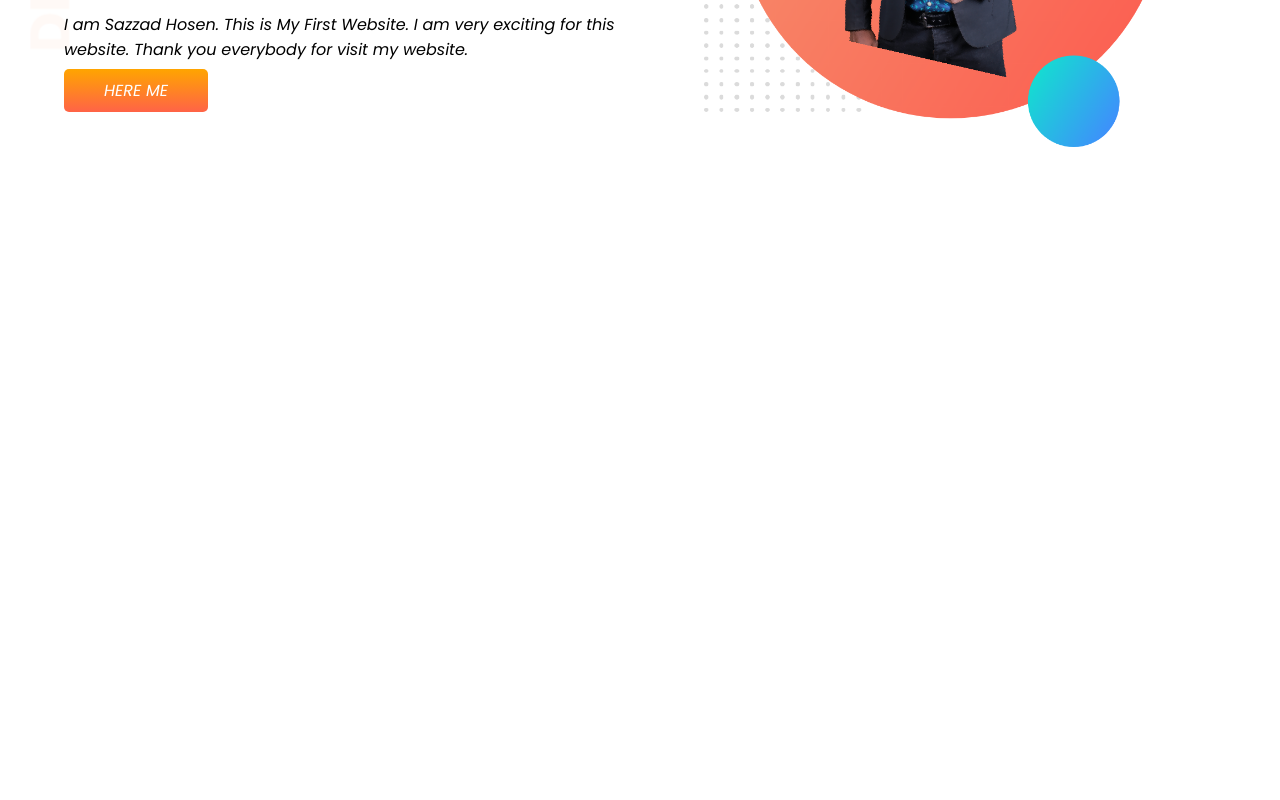
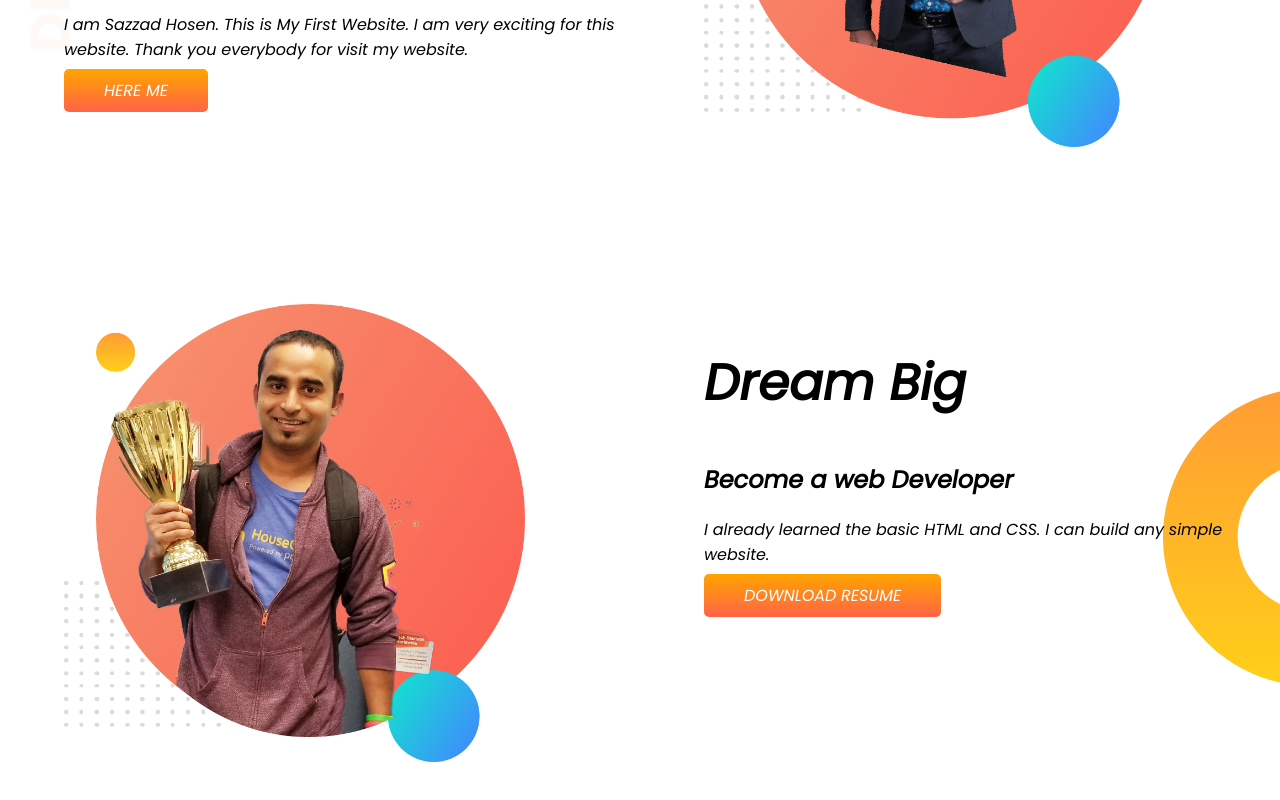
Before and after one commit to Sazzad25/developer-portfolio, a plain HTML site: page index.html in a window 1280 px wide. Shown: the part 310-1110 px from the top of the page. Before the commit the page ends 800 px from the top, so only its background shows below. Drawn offline with Linux system fonts and the light colour scheme.

Commit message:
dream added

```diff
--- a/index.html
+++ b/index.html
@@ -26,6 +26,17 @@
             <img src="images/sazzade1.png" alt="">
         </div>
     </section>
+    <section class="dream-big">
+        <div class="half-width">
+            <img src="images/jhankar.png" alt="">
+        </div>
+        <div class="half-width">
+            <h1>Dream Big</h1>
+            <h2>Become a web Developer</h2>
+            <p>I already learned the basic HTML and CSS. I can build any simple website.</p>
+            <a class="link-button" target="_blank" href="">DOWNLOAD RESUME</a>
+        </div>
+    </section>
 </body>
 
 </html>
--- a/style.css
+++ b/style.css
@@ -13,6 +13,7 @@ h1 {
 
 section {
     display: flex;
+    margin-bottom: 150px;
 }
 
 .half-width {
@@ -37,3 +38,9 @@ section {
     background-image: url(images/top-banner.png);
     background-repeat: no-repeat;
 }
+
+.dream-big {
+    background-image: url(images/dream-bg.png);
+    background-repeat: no-repeat;
+    background-position: right;
+}
```
